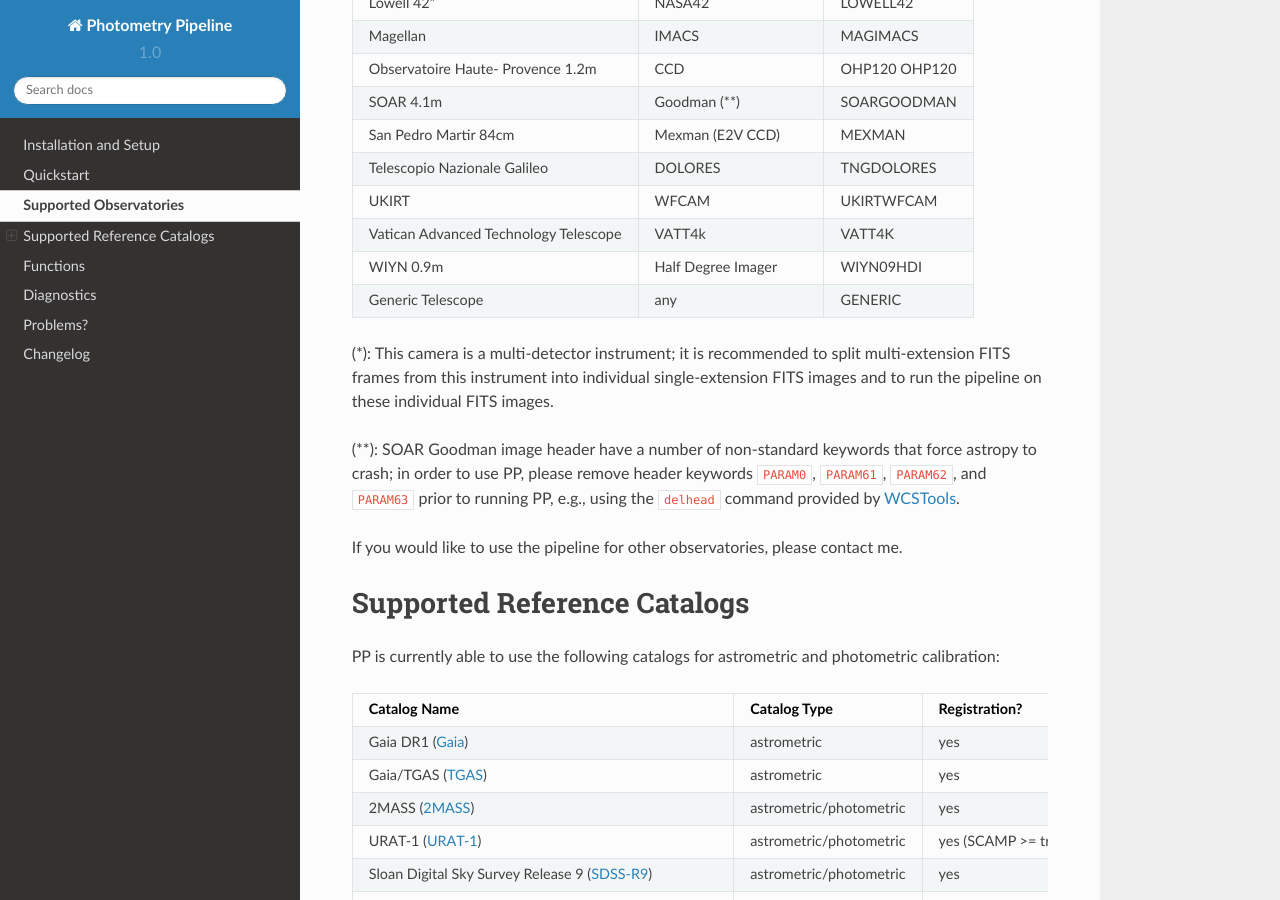
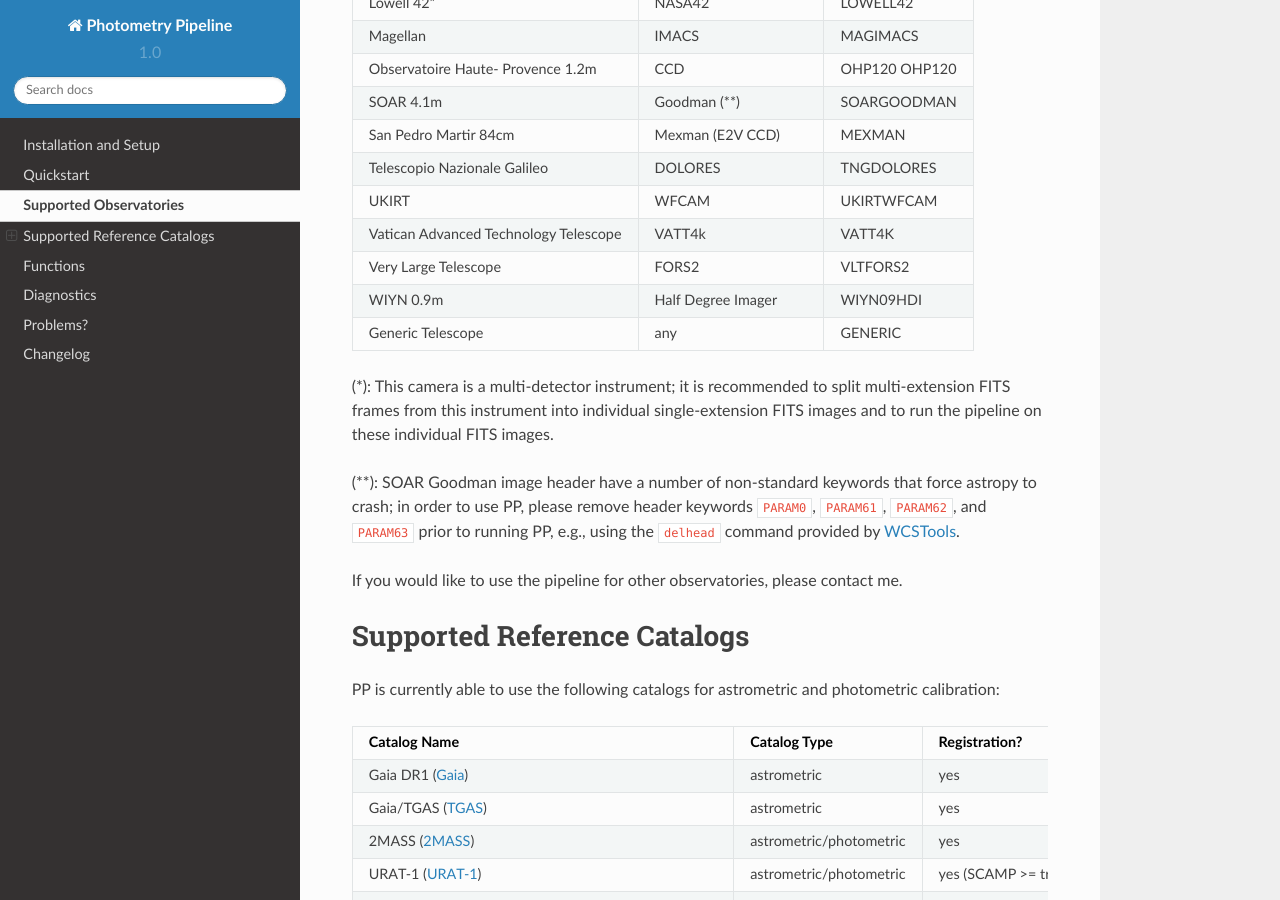
Before and after one commit to talister/photometrypipeline, a Sphinx documentation site: the page built from doc/supported.rst, in a window 1280 px wide and 900 px high, scrolled down 683 px. Built offline with Sphinx 7.4.7 and the Read the Docs theme 2.0.0, drawn with Linux system fonts in a browser that asks for light colours.

Commit message:
VLTFORS2 implemented

```diff
--- a/doc/supported.rst
+++ b/doc/supported.rst
@@ -54,6 +54,8 @@ observatories/instruments:
 +--------------------------+--------------------+----------------+
 | Vatican Advanced         | VATT4k             | VATT4K         |
 | Technology Telescope     |                    |                |
++--------------------------+--------------------+----------------+
+| Very Large Telescope     | FORS2              | VLTFORS2       |
 +--------------------------+--------------------+----------------+
 | WIYN 0.9m                | Half Degree Imager | WIYN09HDI      |
 +--------------------------+--------------------+----------------+
```
Also changed, not shown: 2 other files.
